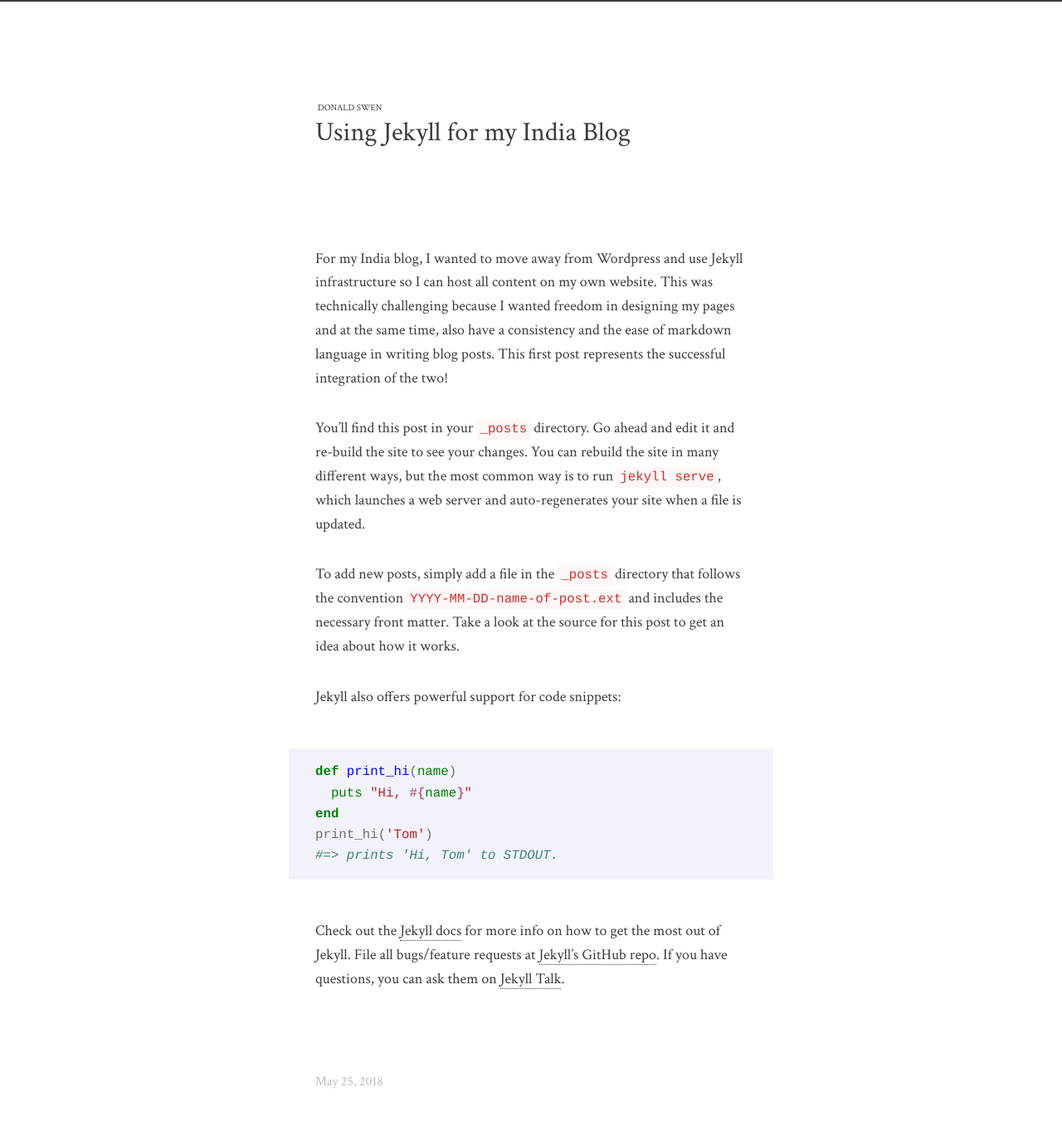
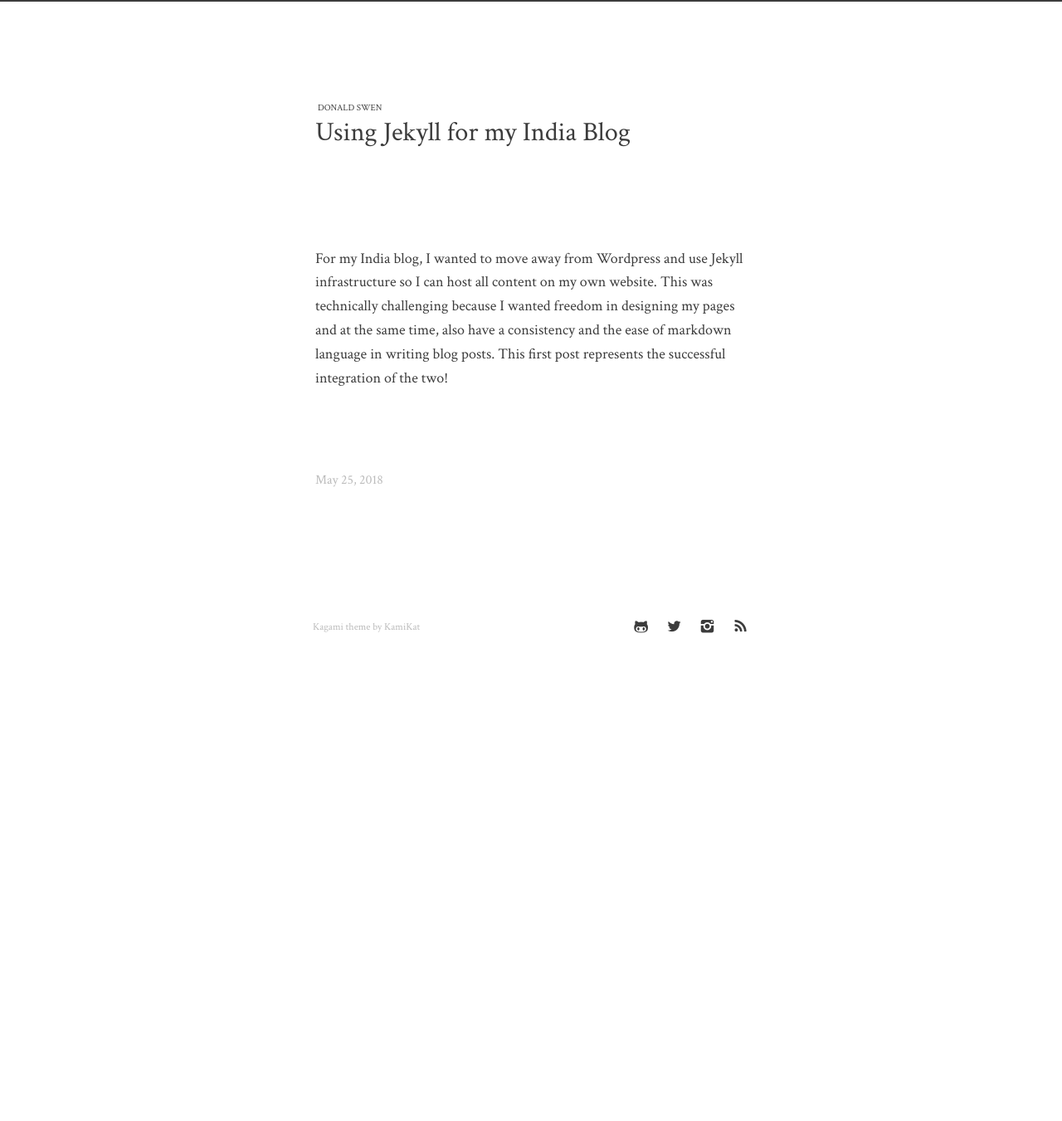
Before and after one commit to dswenn/dswenn.github.io, a Jekyll site: the page built from _posts/2018-05-25-Jekyll.markdown, in a window 1280 px wide and 1400 px high. Shown: the top 1351 px of the window at 83% size. Built offline with Jekyll 4.4.1, drawn with Linux system fonts in a browser that asks for light colours.

Commit message:
hmm
hmmm

```diff
--- a/_includes/head.html
+++ b/_includes/head.html
@@ -11,7 +11,7 @@
   <link rel="stylesheet" href="{{ "/assets/styles/fontello.css?v=" | append: v | relative_url }}">
   <link rel="stylesheet" href="{{ page.color_scheme | default: site.color_scheme | default: "default" | prepend: "/assets/styles/highlighting/" | append: ".css?v=" | append: v | relative_url }}">
 
-  <link rel="canonical" href="{{ page.url | replace:'%5Cindex.html','' | absolute_url }}">
+  <link rel="canonical" href="{{ page.url | replace:'index.html','' | replace:'%5C','' | absolute_url }}">
   <link rel="alternate" type="application/rss+xml" title="{{ site.title | escape }}" href="{{ "/feed.xml" | relative_url }}">
 
   {% if page.mathjax or site.mathjax %}
--- a/_posts/2018-05-25-Jekyll.markdown
+++ b/_posts/2018-05-25-Jekyll.markdown
@@ -5,25 +5,3 @@
 ---
 
 For my India blog, I wanted to move away from Wordpress and use Jekyll infrastructure so I can host all content on my own website. This was technically challenging because I wanted freedom in designing my pages and at the same time, also have a consistency and the ease of markdown language in writing blog posts. This first post represents the successful integration of the two!
-
-
-
-You’ll find this post in your `_posts` directory. Go ahead and edit it and re-build the site to see your changes. You can rebuild the site in many different ways, but the most common way is to run `jekyll serve`, which launches a web server and auto-regenerates your site when a file is updated.
-
-To add new posts, simply add a file in the `_posts` directory that follows the convention `YYYY-MM-DD-name-of-post.ext` and includes the necessary front matter. Take a look at the source for this post to get an idea about how it works.
-
-Jekyll also offers powerful support for code snippets:
-
-{% highlight ruby %}
-def print_hi(name)
-  puts "Hi, #{name}"
-end
-print_hi('Tom')
-#=> prints 'Hi, Tom' to STDOUT.
-{% endhighlight %}
-
-Check out the [Jekyll docs][jekyll-docs] for more info on how to get the most out of Jekyll. File all bugs/feature requests at [Jekyll’s GitHub repo][jekyll-gh]. If you have questions, you can ask them on [Jekyll Talk][jekyll-talk].
-
-[jekyll-docs]: https://jekyllrb.com/docs/home
-[jekyll-gh]:   https://github.com/jekyll/jekyll
-[jekyll-talk]: https://talk.jekyllrb.com/
```
